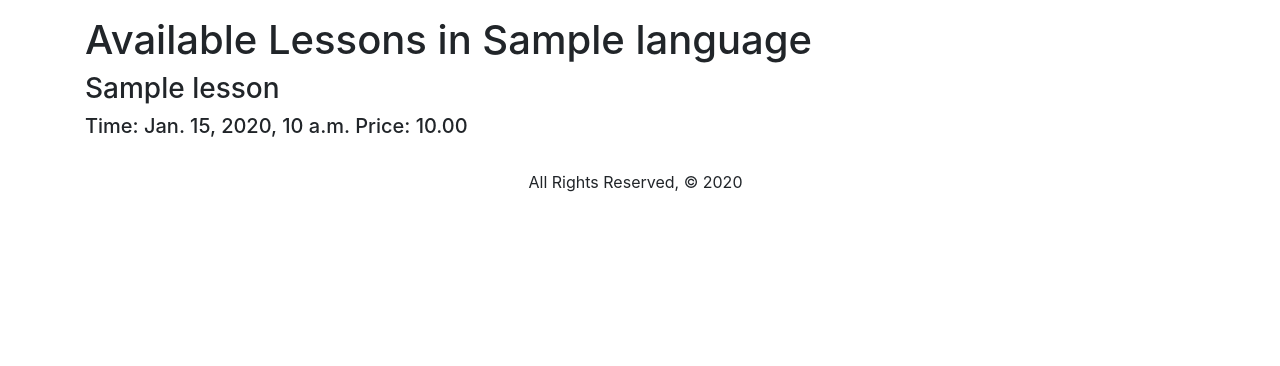
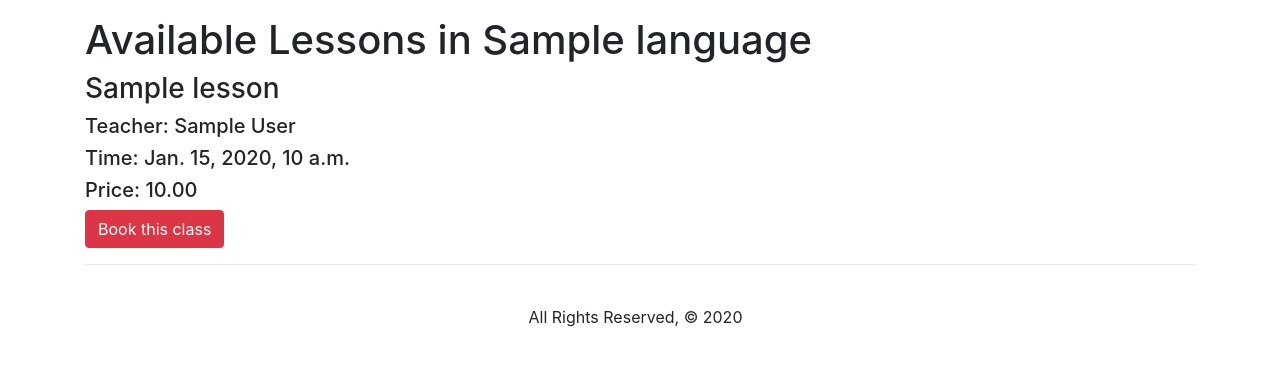
Before and after one commit to brhymer/Tutor-Marketplace, a Django app: page /languages/1/lessons/ in a window 1280 px wide. Shown: the part 56-422 px from the top of the page. Run offline with Django 3.2, Linux system fonts and the light colour scheme; tables that the repository leaves empty hold one stand-in row (values such as "Sample post"); some libraries are stand-ins or nearby versions.

Commit message:
added book lesson button to lessons index

```diff
--- a/main_app/templates/lessons/index.html
+++ b/main_app/templates/lessons/index.html
@@ -8,10 +8,14 @@
   {% for lesson in lessons %}
     <div>
         <h3>{{ lesson.name }}</h3>
-        <h5>Time: {{lesson.time}}  Price: {{lesson.price}}</h5>
-
+        <h5>Teacher: {{ lesson.teacher.full_name }}</h5>
+        <h5>Time: {{lesson.time}}</h5>
+        <h5>Price: {{lesson.price}}</h5>
+        <a href="{% url 'make_booking' lesson.id %}">
+          <input type="submit" class="btn btn-danger" value="Book this class"></p>
+        </a>
+        <hr>
     </div>
-
   {% endfor %}
 {% else %}
   <h3>No lessons</h3>
```
